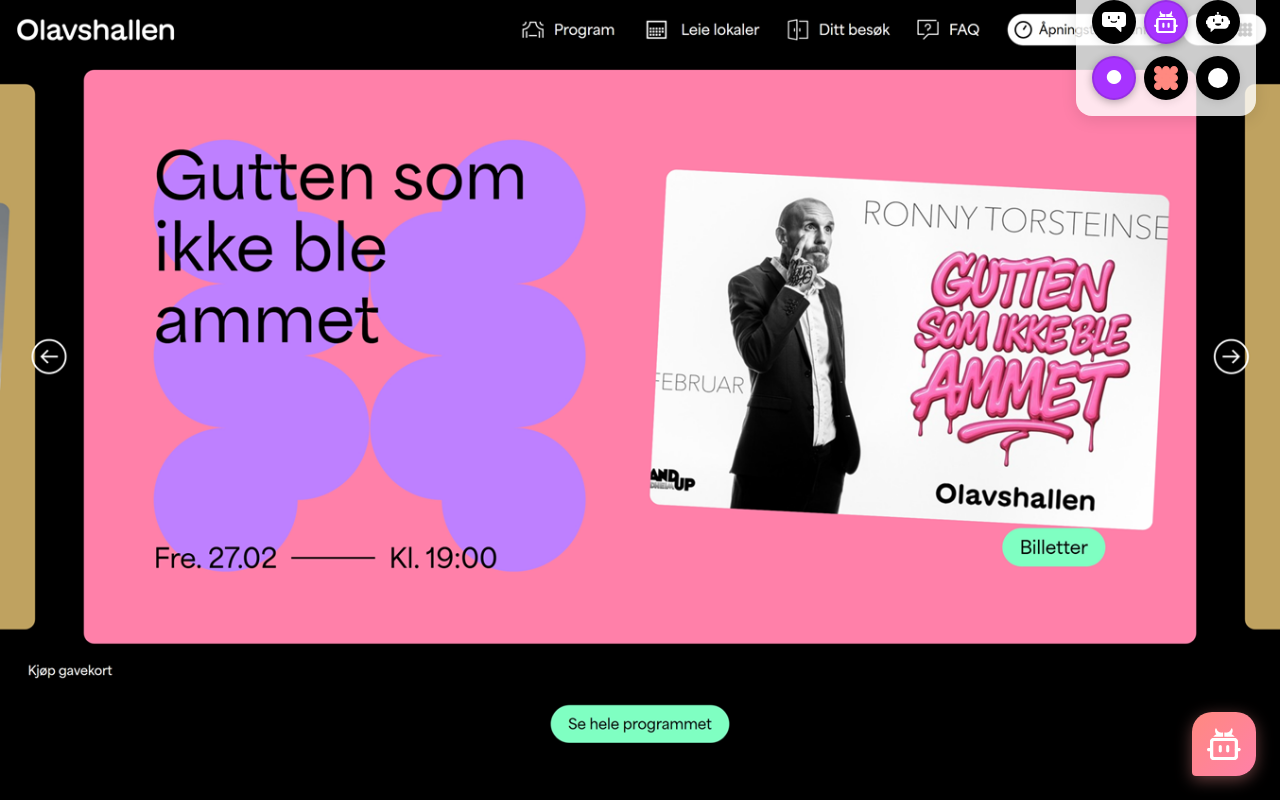
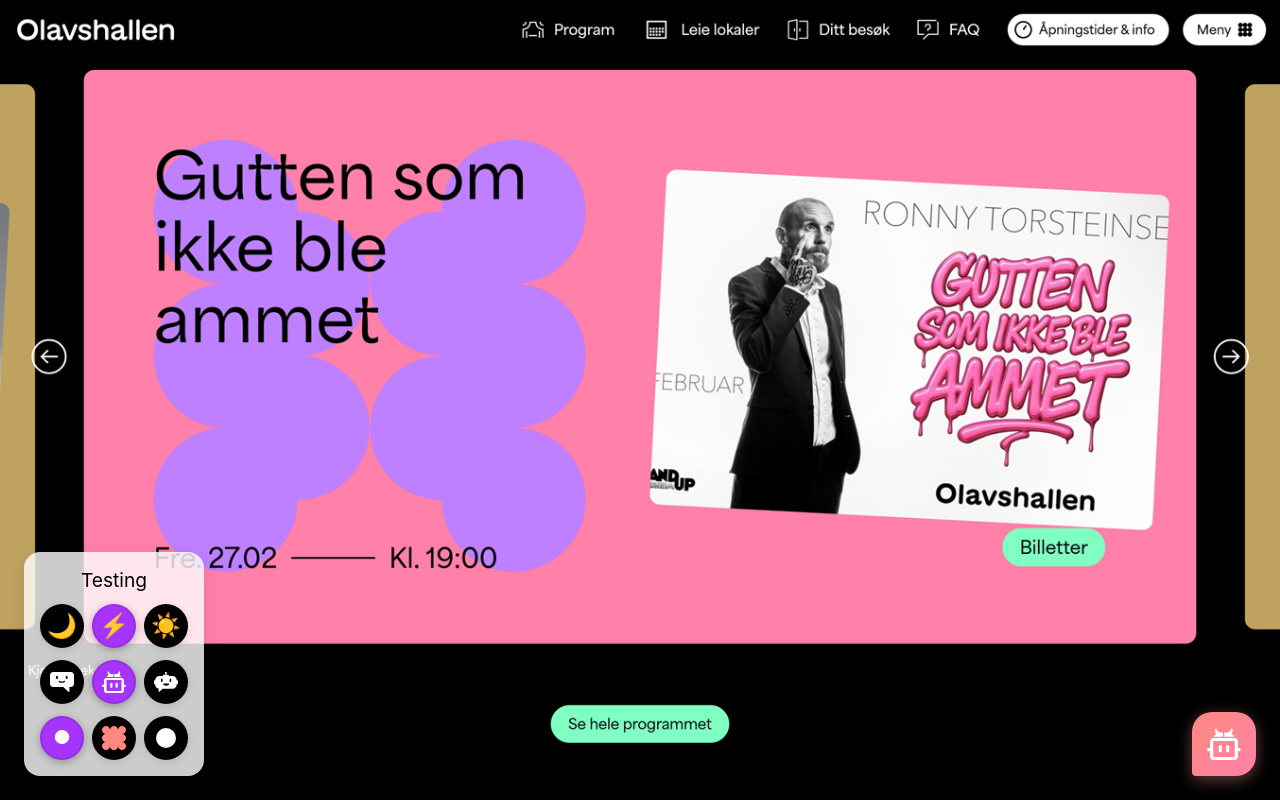
Before and after one commit to emilboe/OH, a React (Vite) app: page / in a window 1280 px wide. Shown: the top 800 px of the page. Built offline with nearby package versions, Linux system fonts and the light colour scheme.

Commit message:
move settings left

```diff
--- a/src/components/Chatbot.css
+++ b/src/components/Chatbot.css
@@ -8,11 +8,11 @@
   --color-gray-300: #f5f5f5;
 }
 
-/* Selectors - Above Chatbox */
+/* Selectors - Left Side */
 .selectors-above {
-  position: absolute;
-  bottom: calc(88px + 560px + 12px);
-  right: 0;
+  position: fixed;
+  left: 24px;
+  bottom: 24px;
   z-index: 1003;
   display: flex;
   flex-direction: column;
```
